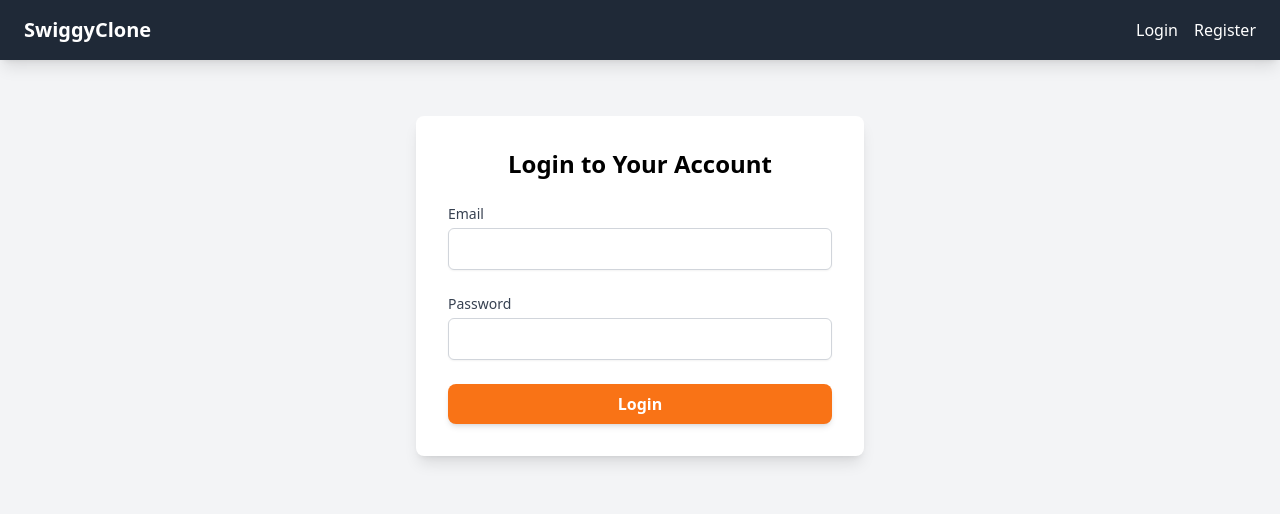
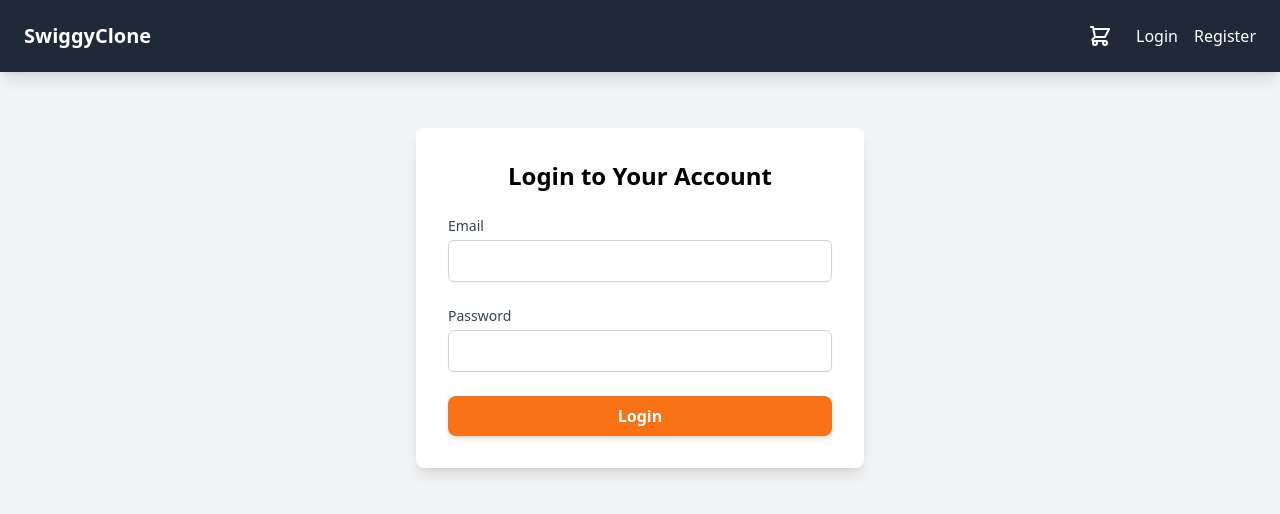
Before and after one commit to 118bharath/Swiggy-Clone, a React (Vite) app in the folder frontend/: page /login in a window 1280 px wide. Shown: the top 514 px of the page. Built offline with nearby package versions, Linux system fonts and the light colour scheme.

Commit message:
feat : build cart to add items into cart

```diff
--- a/frontend/src/components/Header.jsx
+++ b/frontend/src/components/Header.jsx
@@ -1,10 +1,15 @@
 import React from 'react';
 import {Link, useNavigate} from 'react-router-dom';
 import {useAuth} from '../context/AuthContext';
+import { useCart } from '../context/CartContext';
+
 
 const Header=()=>{
     const {user, logout} = useAuth();
+    const {cartItems} = useCart();
     const navigate=useNavigate();
+
+    const totalCartItems=cartItems.reduce((acc, item)=> acc+item.quantity, 0);
 
     const handleLogout=()=>{
         logout();
@@ -18,6 +23,16 @@ const Header=()=>{
           SwiggyClone
         </Link>
         <div className="space-x-4 flex items-center">
+          <Link to='/cart' className='relative p-2'>
+          <svg xmlns='http://www.w3.org/2000/svg' className='h-6 w-6' fill='none' viewBox='0 0 24 24' stroke='currentColor'>
+          <path strokeLinecap='round' strokeLinejoin='round' strokeWidth={2} d="M3 3h2l.4 2M7 13h10l4-8H5.4M7 13L5.4 5M7 13l-2.293 2.293c-.63.63-.184 1.707.707 1.707H17m0 0a2 2 0 100 4 2 2 0 000-4zm-8 2a2 2 0 11-4 0 2 2 0 014 0z"/>
+          </svg>
+          {totalCartItems > 0 && (
+              <span className="absolute top-0 right-0 inline-flex items-center justify-center px-2 py-1 text-xs font-bold leading-none text-red-100 bg-red-600 rounded-full">
+                {totalCartItems}
+              </span>
+            )}
+          </Link>
           {user ? (
             <>
             {user.role==='admin' && (
--- /dev/null
+++ b/frontend/src/context/CartContext.jsx
@@ -0,0 +1,44 @@
+import React, {createContext, useState, useContext} from 'react';
+
+const CartContext=createContext(null);
+
+export const CartProvider=({children})=>{
+    const [cartItems, setCartItems]=useState([]);
+
+    const addToCart=(item)=>{
+        setCartItems((prevItems)=>{
+            const isItemInCart=prevItems.find((cartItem)=>cartItem._id===item._id);
+
+            if (isItemInCart){
+                return prevItems.map((cartItem)=> cartItem._id===item._id ? {...cartItem, quantity: cartItem.quantity + 1} : cartItem)
+            }
+
+            return [...prevItems, {...item,quantity:1}];
+        })
+    }
+
+    const removeFromCart=(itemId)=>{
+        setCartItems((prevItems)=>prevItems.filter((item)=>item._id!==itemId));
+    }
+
+    const updateQuantity=(itemId,quantity)=>{
+        if (quantity <=0){
+            removeFromCart(itemId);
+        }else{
+            setCartItems((prevItems)=> prevItems.map((item)=> item._id === itemId ? {...item, quantity: quantity} : item))
+        }
+    };
+
+    const value={
+        cartItems,
+        addToCart,
+        removeFromCart,
+        updateQuantity,
+    };
+
+    return <CartContext.Provider value={value}>{children}</CartContext.Provider>
+};
+
+export const useCart=()=>{
+    return useContext(CartContext);
+}
--- a/frontend/src/main.jsx
+++ b/frontend/src/main.jsx
@@ -3,11 +3,14 @@ import { createRoot } from 'react-dom/client'
 import './index.css'
 import App from './App.jsx'
 import {AuthProvider} from './context/AuthContext';
+import {CartProvider} from './context/CartContext.jsx';
 
 createRoot(document.getElementById('root')).render(
   <StrictMode>
     <AuthProvider>
-      <App />
+      <CartProvider>
+        <App />
+      </CartProvider>
     </AuthProvider>
   </StrictMode>,
 )
--- a/frontend/src/pages/RestaurantMenuPage.jsx
+++ b/frontend/src/pages/RestaurantMenuPage.jsx
@@ -1,6 +1,7 @@
 import React, {useState, useEffect} from 'react';
 import {useParams} from 'react-router-dom';
 import restaurantService from '../services/restaurantService';
+import {useCart} from '../context/CartContext';
 
 const RestaurantMenuPage=()=>{
     const {id: restaurantId}=useParams();
@@ -8,6 +9,7 @@ const RestaurantMenuPage=()=>{
     const [menu,setMenu]=useState([]);
     const[isLoading,setIsLoading]=useState(true);
     const [error,setError]=useState(null);
+    const {addToCart} = useCart();
 
     useEffect(()=>{
         const fetchRestaurantDetails=async()=>{
@@ -48,6 +50,7 @@ const RestaurantMenuPage=()=>{
                                     <p className="text-sm text-gray-600">{item.description}</p>
                                     <p className="text-gray-800 font-semibold mt-1">₹{item.price}</p>
                                 </div>
+                                <button onClick={()=> addToCart(item)} className='bg-orange-500 text-white font-bold px-4 py-2 rouded-lg hover:bg-orange-600'>Add</button>
                                 <button className="bg-orange-500 text-white font-bold px-4 py-2 rounded-lg hover:bg-orange-600">
                                     Add
                                 </button>
```
